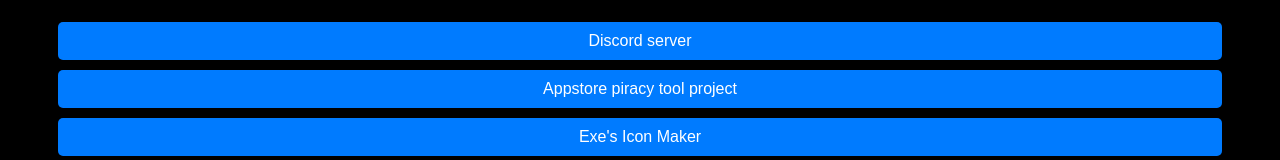
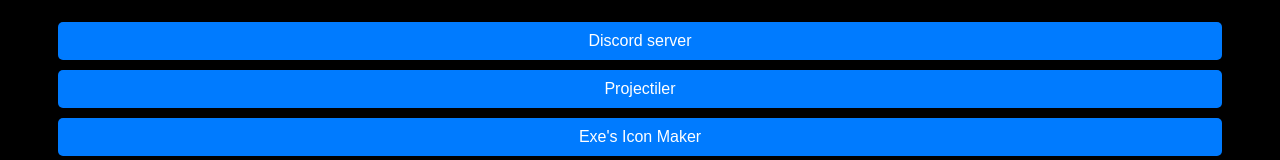
Before and after one commit to YtFanboiiiExe/YtFanboiiiExe.github.io, a plain HTML site: page index.html in a window 1280 px wide. Shown: the part 136-296 px from the top of the page. Drawn offline with Linux system fonts and the light colour scheme.

Commit message:
Update index.html

```diff
--- a/index.html
+++ b/index.html
@@ -121,7 +121,7 @@
     <main class="main-content">
         <div class="buttons">
             <a href="https://discord.gg/NhErPMHfAk">Discord server</a>
-            <a href="https://ytfanboiiiexe.github.io/tiler/">Appstore piracy tool project</a>
+            <a href="https://ytfanboiiiexe.github.io/tiler/">Projectiler</a>
             <a href="https://ytfanboiiiexe.github.io/icons/">Exe's Icon Maker</a>
         </div>
     </main>
```
